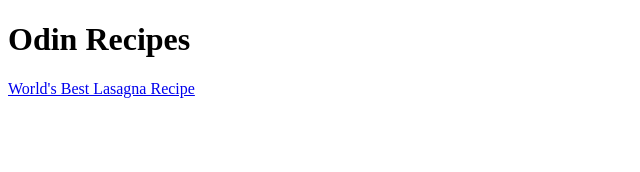
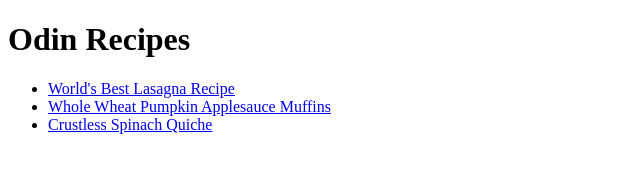
Before and after one commit to nlai86/odin-recipes, a plain HTML site: page index.html in a window 1280 px wide. Shown: the whole page, without its empty margins (0-640 px from the left). Drawn offline with Linux system fonts and the light colour scheme.

Commit message:
Add headings and pages for two new recipes

```diff
--- a/index.html
+++ b/index.html
@@ -8,6 +8,10 @@
 </head>
 <body>
     <h1>Odin Recipes</h1>
-    <a href="recipes/lasagna.html">World's Best Lasagna Recipe</a>
+    <ul>
+        <li><a href="recipes/lasagna.html">World's Best Lasagna Recipe</a></li>
+        <li><a href="recipes/whole-wheat-pumpkin-applesauce-muffins.html">Whole Wheat Pumpkin Applesauce Muffins</a></li>
+        <li><a href="recipes/crustless-spinach-quiche.html">Crustless Spinach Quiche</a></li>
+    </ul>
 </body>
 </html>
```
Also changed, not shown: recipes/crustless-spinach-quiche.html (added), recipes/whole-wheat-pumpkin-applesauce-muffins.html (added).
